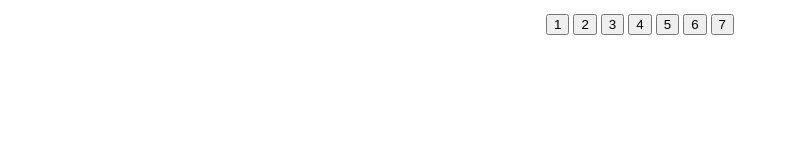
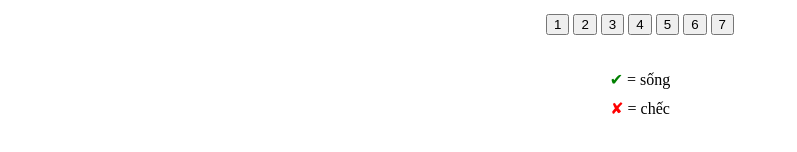
Before and after one commit to LazySloth245/shark-teeth-game, a plain HTML site: page index.html in a window 1280 px wide. Shown: the part 514-666 px from the top of the page, without its empty margins (0-797 px from the left). Drawn offline with Linux system fonts and the light colour scheme.

Commit message:
add entities again

```diff
--- a/index.html
+++ b/index.html
@@ -23,7 +23,8 @@
         <button>7</button>
       </div>
 
-
+      <p><span style="color: green;">&#x2714;</span> = sống</p>
+      <p><span style="color: red;">&#x2718;</span> = chếc</p>
     </div>
 
     <script src="javascript.js"></script>
```
